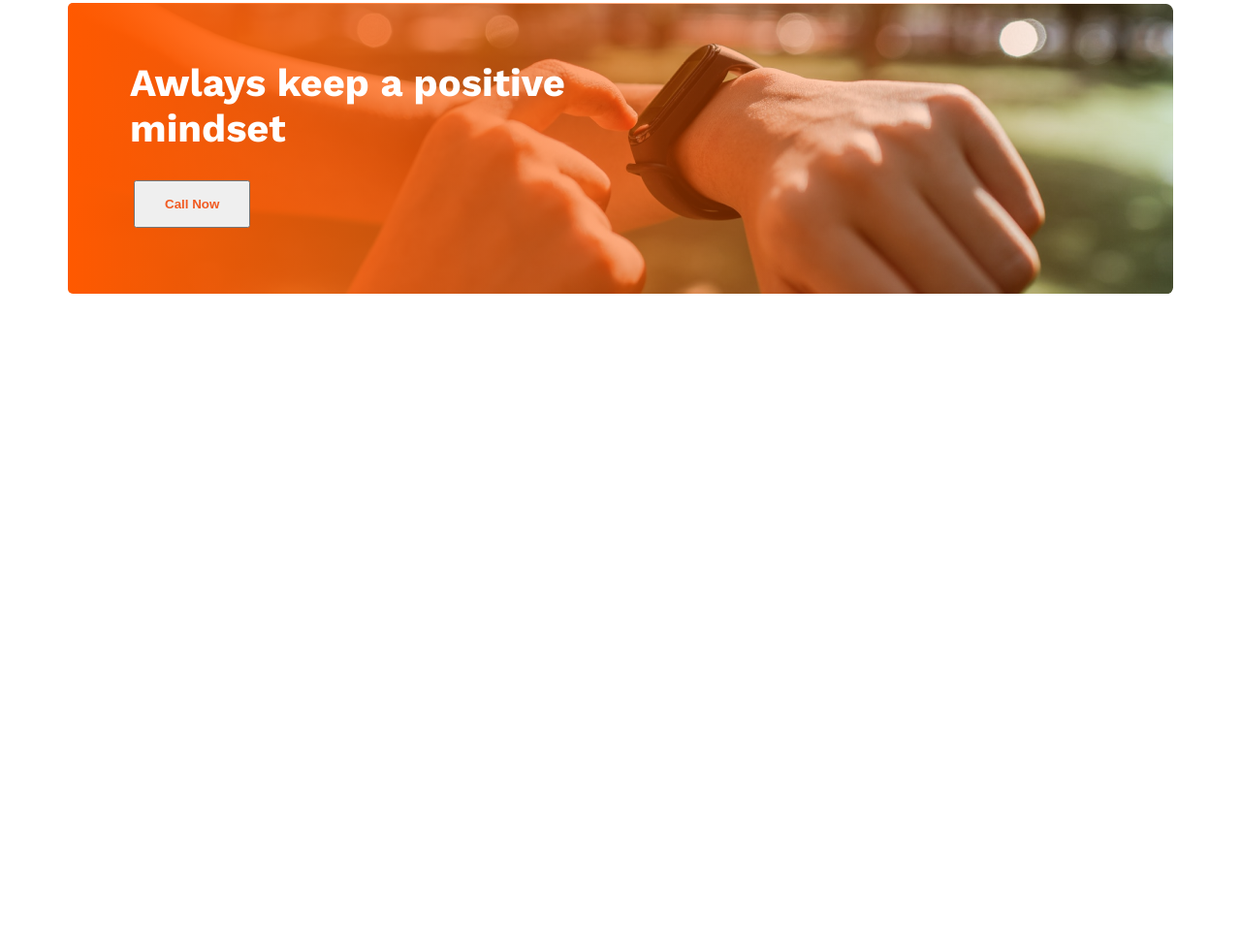
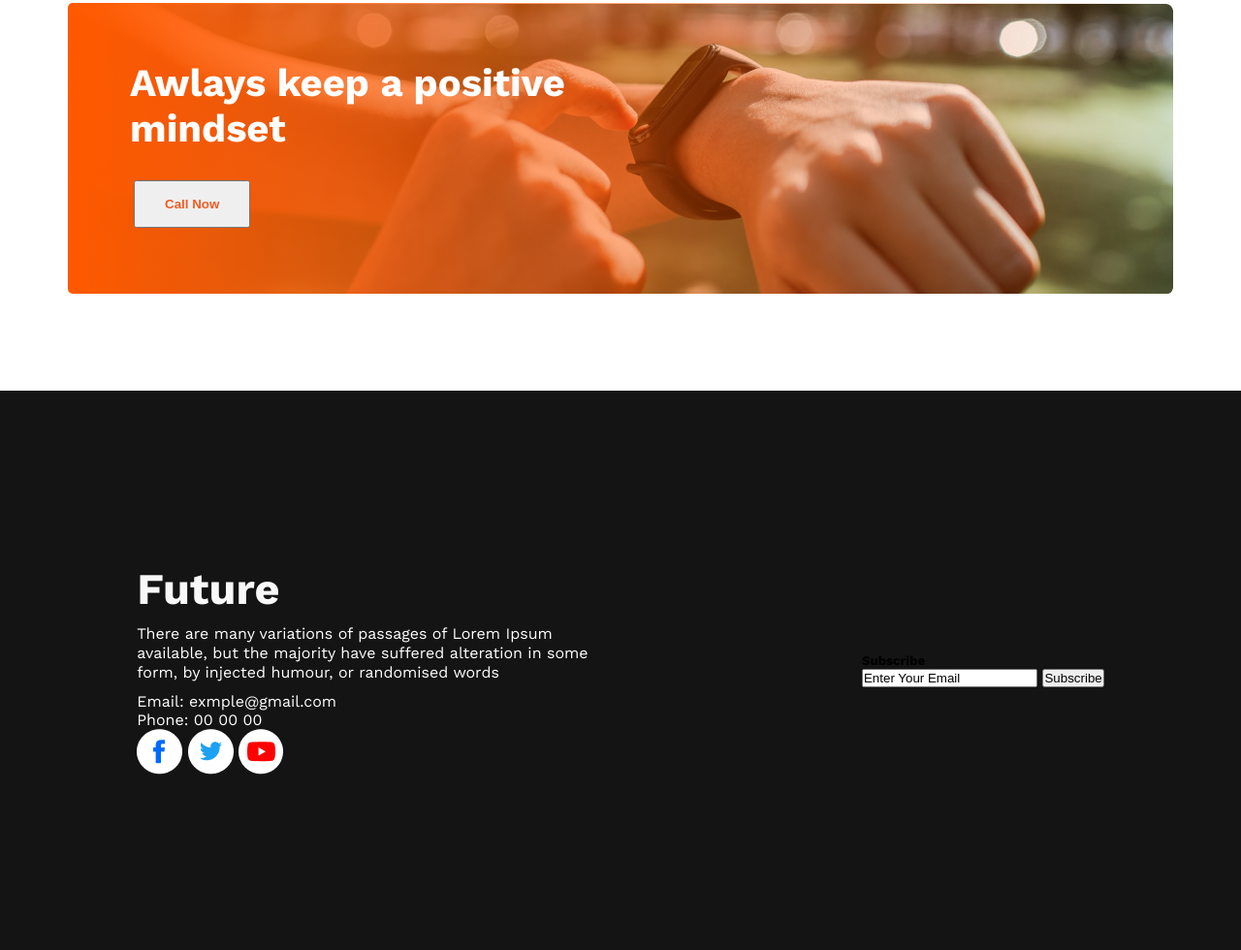
Before and after one commit to Azizul707/new-year-new-me, a plain HTML site: page index.html in a window 1280 px wide. Shown: the part 1790-2770 px from the top of the page at 97% size. Before the commit the page ends 2193 px from the top, so only its background shows below. Drawn offline with nearby package versions, Linux system fonts and the light colour scheme.

Commit message:
some modification on footer section

```diff
--- a/index.html
+++ b/index.html
@@ -78,30 +78,60 @@
         <div class="section-image-container">
           <div class="container-one">
             <img src="images/icons/web.png" alt="" />
-            <h4 class="image-title">Web Development</h4><p class="mini-caption">I want to learn</p>
+            <h4 class="image-title">Web Development</h4>
+            <p class="mini-caption">I want to learn</p>
           </div>
           <div class="container-one">
             <img src="images/icons/js.png" alt="" />
-            <h4 class="image-title">Javascript</h4><p class="mini-caption">I want to learn</p>
+            <h4 class="image-title">Javascript</h4>
+            <p class="mini-caption">I want to learn</p>
           </div>
           <div class="container-one">
             <img src="images/icons/smoke.png" alt="" />
-            <h4 class="image-title">Smoking Habit</h4><p class="mini-caption">I want to end</p>
+            <h4 class="image-title">Smoking Habit</h4>
+            <p class="mini-caption">I want to end</p>
           </div>
           <div class="container-one">
             <img src="images/icons/ecom.png" alt="" />
-            <h4 class="image-title">eCommerce</h4><p class="mini-caption">I want to start</p>
+            <h4 class="image-title">eCommerce</h4>
+            <p class="mini-caption">I want to start</p>
           </div>
         </div>
       </section>
       <section class="section-three">
         <div class="section-img-container">
-            <h3 class="container-title">Awlays keep a positive <br> mindset</h3>
-            <button class="btn">Call Now</button>
-
+          <h3 class="container-title">
+            Awlays keep a positive <br />
+            mindset
+          </h3>
+          <button class="btn">Call Now</button>
         </div>
       </section>
     </main>
-    <footer></footer>
+    <footer>
+      <div class="footer-container">
+        <div class="footer-left">
+          <h5 class="left-footer-title">Future</h5>
+          <p class="left-footer-pera">
+            There are many variations of passages of Lorem Ipsum <br />
+            available, but the majority have suffered alteration in some <br />
+            form, by injected humour, or randomised words
+          </p>
+          <p>Email: exmple@gmail.com</p>
+          <p>Phone: 00 00 00</p>
+          <div class="social-icon">
+            <a href="#"><img src="images/icons/fb.png" alt="" /></a>
+            <a href="#"><img src="images/icons/twitter.png" alt="" /></a>
+            <a href="#"><img src="images/icons/youtube.png" alt="" /></a>
+          </div>
+        </div>
+        <div class="footer-right">
+            <h5 class="right-footer-title">Subscribe</h5>
+            <input type="email" value="Enter Your Email">
+            <button class="sbs-btn">Subscribe</button>
+
+        </div>
+      </div>
+    </footer>
   </body>
 </html>
--- a/style.css
+++ b/style.css
@@ -137,10 +137,36 @@ img {
   padding-top: 59px;
   padding-left: 64px;
 }
-.btn{
-    margin-top: 30px;
-    margin-left: 68px;
-    padding: 15px 30px;
-    color: #f15b22;
-    font-weight: 600;
+.btn {
+  margin-top: 30px;
+  margin-left: 68px;
+  padding: 15px 30px;
+  color: #f15b22;
+  font-weight: 600;
 }
+/* ! footer style start here */
+.footer-container {
+  display: flex;
+  justify-content: space-around;
+  align-items: center;
+  width: 100vw;
+  height: 577px;
+  background: #151414;
+}
+
+.footer-left {
+  color: #fff;
+}
+.left-footer-title {
+  color: #f8f8f8;
+  font-size: 45px;
+  font-weight: 700;
+  margin-bottom: 10px;
+}
+.left-footer-pera {
+  color: #fff;
+  font-size: 16px;
+  font-weight: 400;
+  line-height: 20px;
+  margin-bottom: 10px;
+}
```
